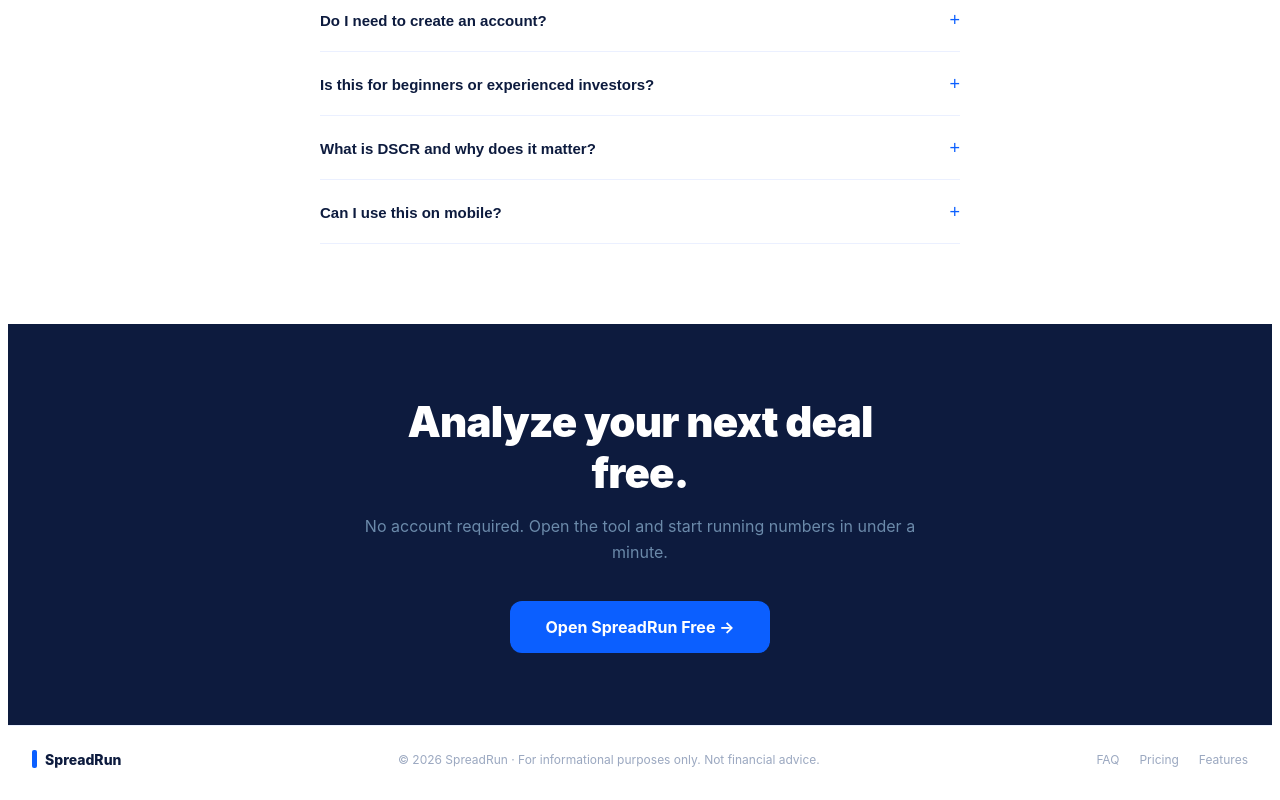
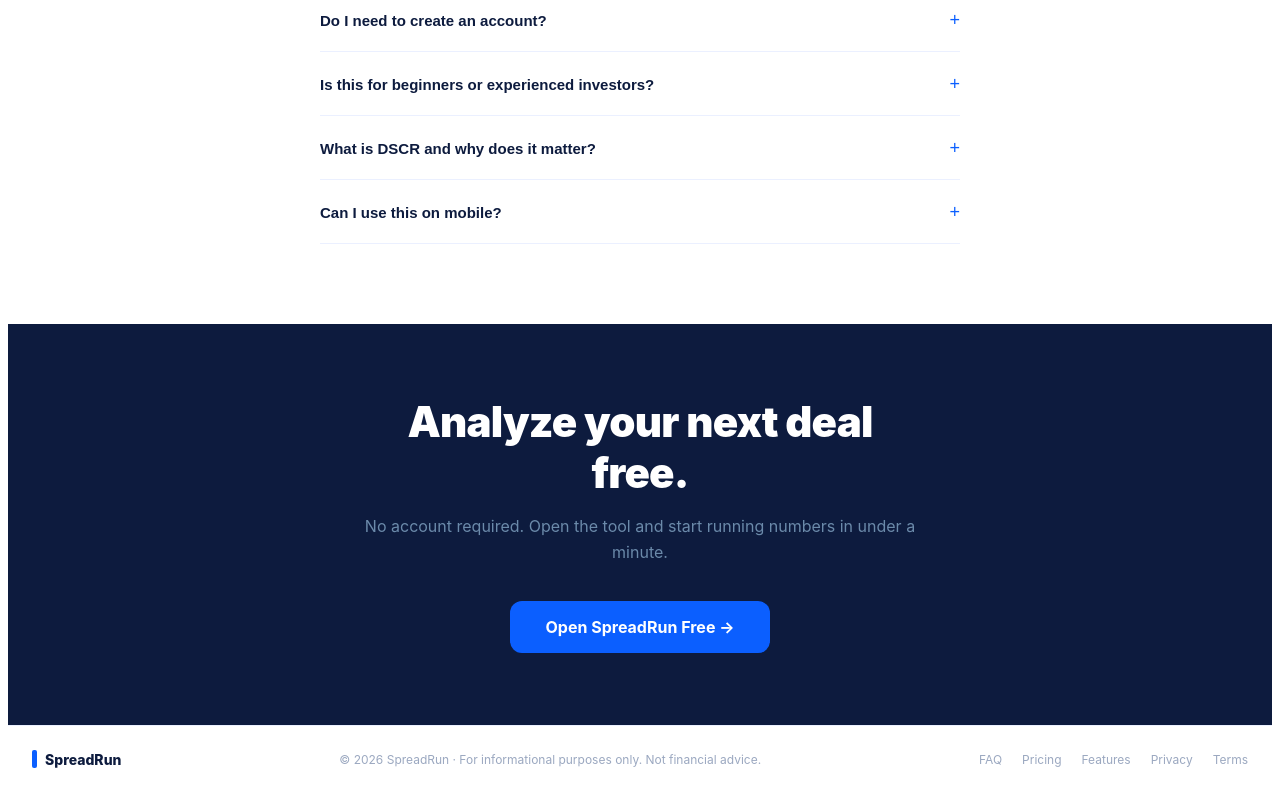
Before and after one commit to zannettidigitalassets-spec/spreadrun, a React (Vite) app: page / in a window 1280 px wide. Shown: the part 3676-4476 px from the top of the page. Built offline with nearby package versions, Linux system fonts and the light colour scheme.

Commit message:
Update Landing.jsx

```diff
--- a/src/Landing.jsx
+++ b/src/Landing.jsx
@@ -512,10 +512,12 @@ export default function Landing() {
         <div style={{ fontSize: 12, color: "#9BA8C0" }}>
           © 2026 SpreadRun · For informational purposes only. Not financial advice.
         </div>
-        <div style={{ display: "flex", gap: 20 }}>
+        <div style={{ display: "flex", gap: 20, flexWrap: "wrap" }}>
           <a href="#faq" style={{ fontSize: 12, color: "#9BA8C0", textDecoration: "none" }}>FAQ</a>
           <a href="#pricing" style={{ fontSize: 12, color: "#9BA8C0", textDecoration: "none" }}>Pricing</a>
           <a href="#features" style={{ fontSize: 12, color: "#9BA8C0", textDecoration: "none" }}>Features</a>
+          <a href="/privacy" style={{ fontSize: 12, color: "#9BA8C0", textDecoration: "none" }}>Privacy</a>
+          <a href="/terms" style={{ fontSize: 12, color: "#9BA8C0", textDecoration: "none" }}>Terms</a>
         </div>
       </footer>
     </div>
```
